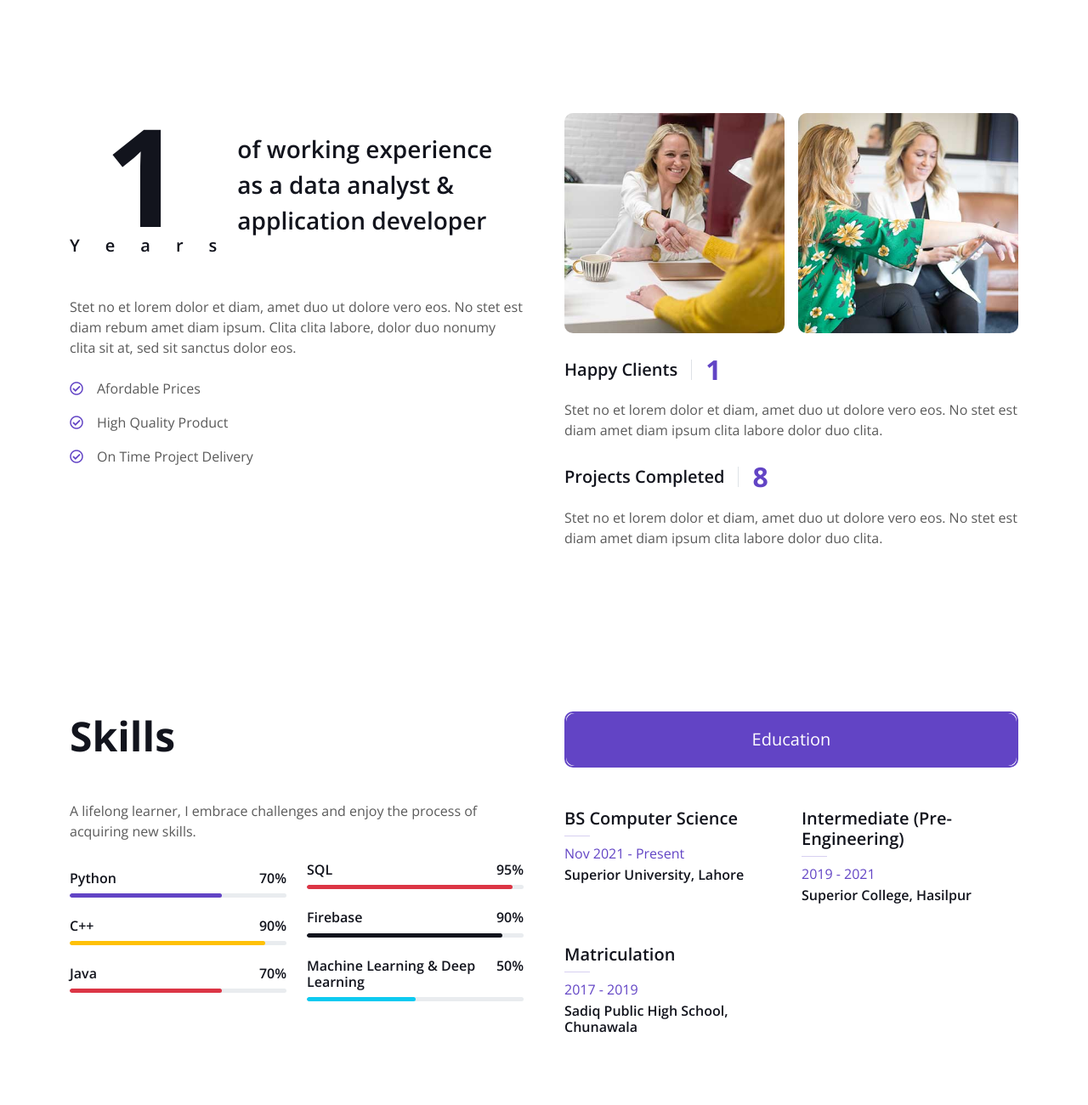
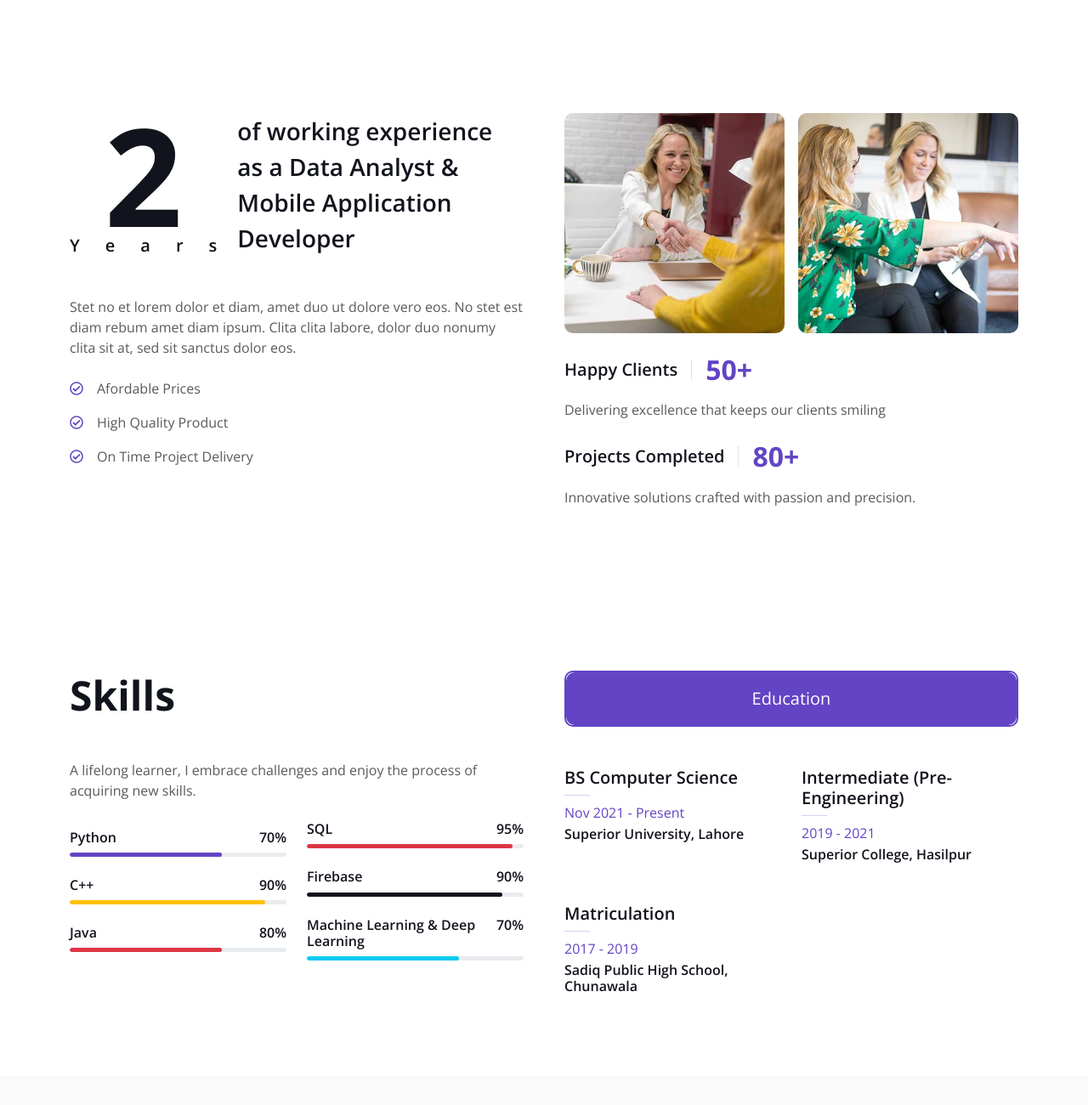
Before and after one commit to ShazibCheema/Shazib-Portfolio, a plain HTML site: page index.html in a window 1280 px wide. Shown: the part 600-1900 px from the top of the page at 85% size. Drawn offline with nearby package versions, Linux system fonts and the light colour scheme.

Commit message:
add clients

```diff
--- a/index.html
+++ b/index.html
@@ -104,10 +104,10 @@
                 <div class="col-lg-6 wow fadeInUp" data-wow-delay="0.1s">
                     <div class="d-flex align-items-center mb-5">
                         <div class="years flex-shrink-0 text-center me-4">
-                            <h1 class="display-1 mb-0">1</h1>
+                            <h1 class="display-1 mb-0">2</h1>
                             <h5 class="mb-0">Years</h5>
                         </div>
-                        <h3 class="lh-base mb-0">of working experience as a data analyst & application developer</h3>
+                        <h3 class="lh-base mb-0">of working experience as a Data Analyst & Mobile Application Developer</h3>
                     </div>
                     <p class="mb-4">Stet no et lorem dolor et diam, amet duo ut dolore vero eos. No stet est diam rebum amet diam ipsum. Clita clita labore, dolor duo nonumy clita sit at, sed sit sanctus dolor eos.</p>
                     <p class="mb-3"><i class="far fa-check-circle text-primary me-3"></i>Afordable Prices</p>
@@ -126,14 +126,16 @@
                     </div>
                     <div class="d-flex align-items-center mb-3">
                         <h5 class="border-end pe-3 me-3 mb-0">Happy Clients</h5>
-                        <h2 class="text-primary fw-bold mb-0" data-toggle="counter-up">1</h2>
+                        <h2 class="text-primary fw-bold mb-0" data-toggle="counter-up">50</h2>
+                        <h2 class="text-primary fw-bold mb-0">+</h2>
                     </div>
-                    <p class="mb-4">Stet no et lorem dolor et diam, amet duo ut dolore vero eos. No stet est diam amet diam ipsum clita labore dolor duo clita.</p>
+                    <p class="mb-4">Delivering excellence that keeps our clients smiling</p>
                     <div class="d-flex align-items-center mb-3">
                         <h5 class="border-end pe-3 me-3 mb-0">Projects Completed</h5>
-                        <h2 class="text-primary fw-bold mb-0" data-toggle="counter-up">8</h2>
+                        <h2 class="text-primary fw-bold mb-0" data-toggle="counter-up">80</h2>
+                        <h2 class="text-primary fw-bold mb-0">+</h2>
                     </div>
-                    <p class="mb-0">Stet no et lorem dolor et diam, amet duo ut dolore vero eos. No stet est diam amet diam ipsum clita labore dolor duo clita.</p>
+                    <p class="mb-0">Innovative solutions crafted with passion and precision.</p>
                 </div>
             </div>
         </div>
@@ -171,7 +173,7 @@
                             <div class="skill mb-4">
                                 <div class="d-flex justify-content-between">
                                     <h6 class="font-weight-bold">Java</h6>
-                                    <h6 class="font-weight-bold">70%</h6>
+                                    <h6 class="font-weight-bold">80%</h6>
                                 </div>
                                 <div class="progress">
                                     <div class="progress-bar bg-danger" role="progressbar" aria-valuenow="70" aria-valuemin="0" aria-valuemax="100"></div>
@@ -200,10 +202,10 @@
                             <div class="skill mb-4">
                                 <div class="d-flex justify-content-between">
                                     <h6 class="font-weight-bold">Machine Learning & Deep Learning</h6>
-                                    <h6 class="font-weight-bold">50%</h6>
+                                    <h6 class="font-weight-bold">70%</h6>
                                 </div>
                                 <div class="progress">
-                                    <div class="progress-bar bg-info" role="progressbar" aria-valuenow="50" aria-valuemin="0" aria-valuemax="100"></div>
+                                    <div class="progress-bar bg-info" role="progressbar" aria-valuenow="70" aria-valuemin="0" aria-valuemax="100"></div>
                                 </div>
                             </div>
                         </div>
@@ -267,7 +269,7 @@
                         </div>
                         <div class="ms-sm-4">
                             <h4 class="mb-3">Data Analysis</h4>
-                            <h6 class="mb-3">Start from <span class="text-primary">$5</span></h6>
+                            <h6 class="mb-3">Start from <span class="text-primary">$100</span></h6>
                             <span>With a strong foundation in data analysis techniques, I possess the ability to extract valuable insights from complex datasets. My ability to leverage statistical modeling and visualization tools enables me to uncover meaningful patterns and inform data-driven decision-making.</span>
                         </div>
                     </div>
@@ -279,7 +281,7 @@
                         </div>
                         <div class="ms-sm-4">
                             <h4 class="mb-3">Application Developer</h4>
-                            <h6 class="mb-3">Start from <span class="text-primary">$5</span></h6>
+                            <h6 class="mb-3">Start from <span class="text-primary">$100</span></h6>
                             <span>As a skilled Application Developer, I specialize in creating innovative and efficient software solutions. With a focus on user experience and cutting-edge technologies, I deliver high-quality applications that meet the unique needs of my clients.</span>
                         </div>
                     </div>
```
